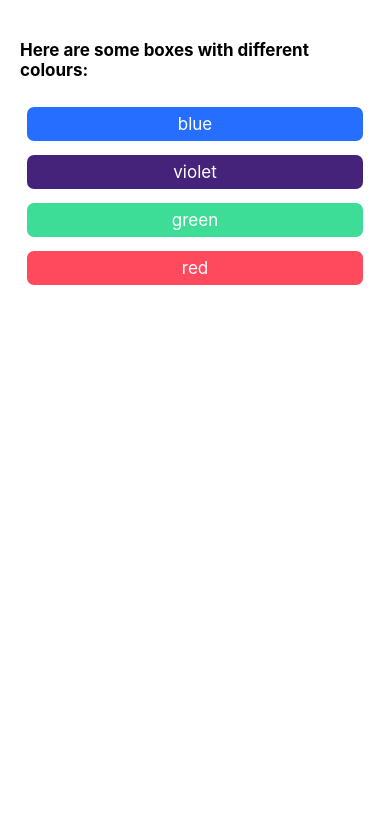
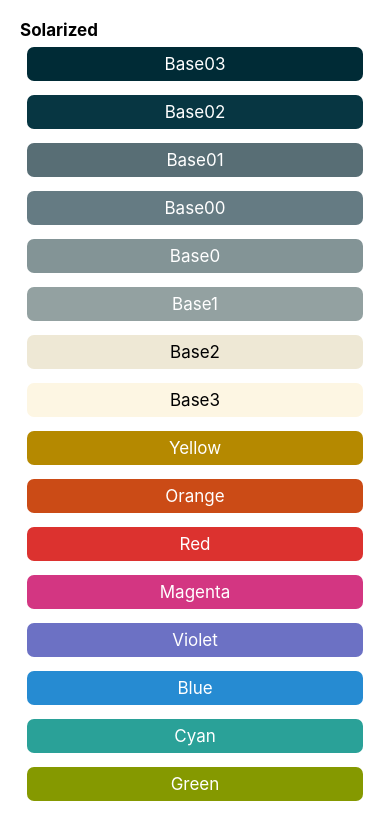
Before and after one commit to nocategory/react-native-frontendmasters, a React Native app: screen / in a window 390 px wide. Shown: the top 840 px of the page. Built offline with nearby package versions, Linux system fonts and the light colour scheme.

Commit message:
lists exercise

```diff
--- a/App.js
+++ b/App.js
@@ -1,17 +1,36 @@
 import React from 'react'
-import { View, Text, SafeAreaView, StyleSheet } from 'react-native'
+import { View, Text, SafeAreaView, StyleSheet, FlatList } from 'react-native'
 import ColorBox from './components/ColorBox'
 
 const App = () => {
+  const COLORS = [
+    { colorName: 'Base03', hexCode: '#002b36' },
+    { colorName: 'Base02', hexCode: '#073642' },
+    { colorName: 'Base01', hexCode: '#586e75' },
+    { colorName: 'Base00', hexCode: '#657b83' },
+    { colorName: 'Base0', hexCode: '#839496' },
+    { colorName: 'Base1', hexCode: '#93a1a1' },
+    { colorName: 'Base2', hexCode: '#eee8d5' },
+    { colorName: 'Base3', hexCode: '#fdf6e3' },
+    { colorName: 'Yellow', hexCode: '#b58900' },
+    { colorName: 'Orange', hexCode: '#cb4b16' },
+    { colorName: 'Red', hexCode: '#dc322f' },
+    { colorName: 'Magenta', hexCode: '#d33682' },
+    { colorName: 'Violet', hexCode: '#6c71c4' },
+    { colorName: 'Blue', hexCode: '#268bd2' },
+    { colorName: 'Cyan', hexCode: '#2aa198' },
+    { colorName: 'Green', hexCode: '#859900' },
+  ]
   return (
     <SafeAreaView style={styles.safeArea}>
-      <Text style={{ fontWeight: 'bold', fontSize: 17, marginVertical: 20 }}>
-        Here are some boxes with different colours:
-      </Text>
-      <ColorBox colorName="blue" colorHex="#256EFF" />
-      <ColorBox colorName="violet" colorHex="#46237A" />
-      <ColorBox colorName="green" colorHex="#3DDC97" />
-      <ColorBox colorName="red" colorHex="#FF495C" />
+      <FlatList
+        data={COLORS}
+        renderItem={({ item }) => (
+          <ColorBox colorName={item.colorName} colorHex={item.hexCode} />
+        )}
+        keyExtractor={(item) => item.hexCode}
+        ListHeaderComponent={<Text style={styles.text}>Solarized</Text>}
+      />
     </SafeAreaView>
   )
 }
@@ -21,6 +40,10 @@
     flex: 1,
     margin: 20,
   },
+  text: {
+    fontWeight: 'bold',
+    fontSize: 17,
+  },
 })
 
 export default App
--- a/components/ColorBox.js
+++ b/components/ColorBox.js
@@ -5,10 +5,17 @@
   const background = {
     backgroundColor: colorHex,
   }
+  // algorithm to apply black / white text color based on the box color
+  const textColor = {
+    color:
+      parseInt(colorHex.replace('#', ''), 16) > 0xffffff / 1.1
+        ? '#000'
+        : '#fff',
+  }
   return (
     <View>
       <View style={[styles.container, background]}>
-        <Text style={styles.text}>{colorName}</Text>
+        <Text style={[styles.text, textColor]}>{colorName}</Text>
       </View>
     </View>
   )
```
